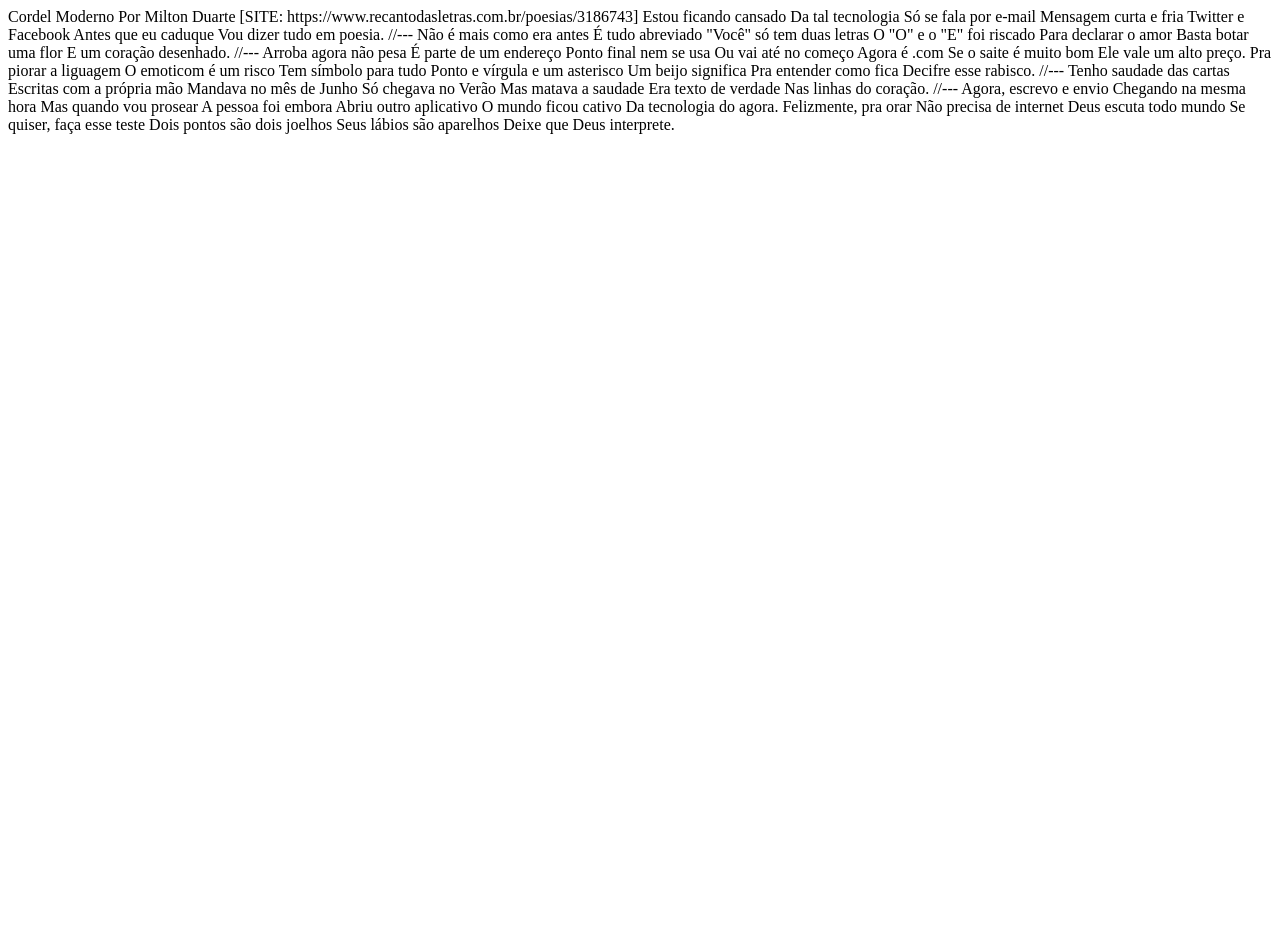
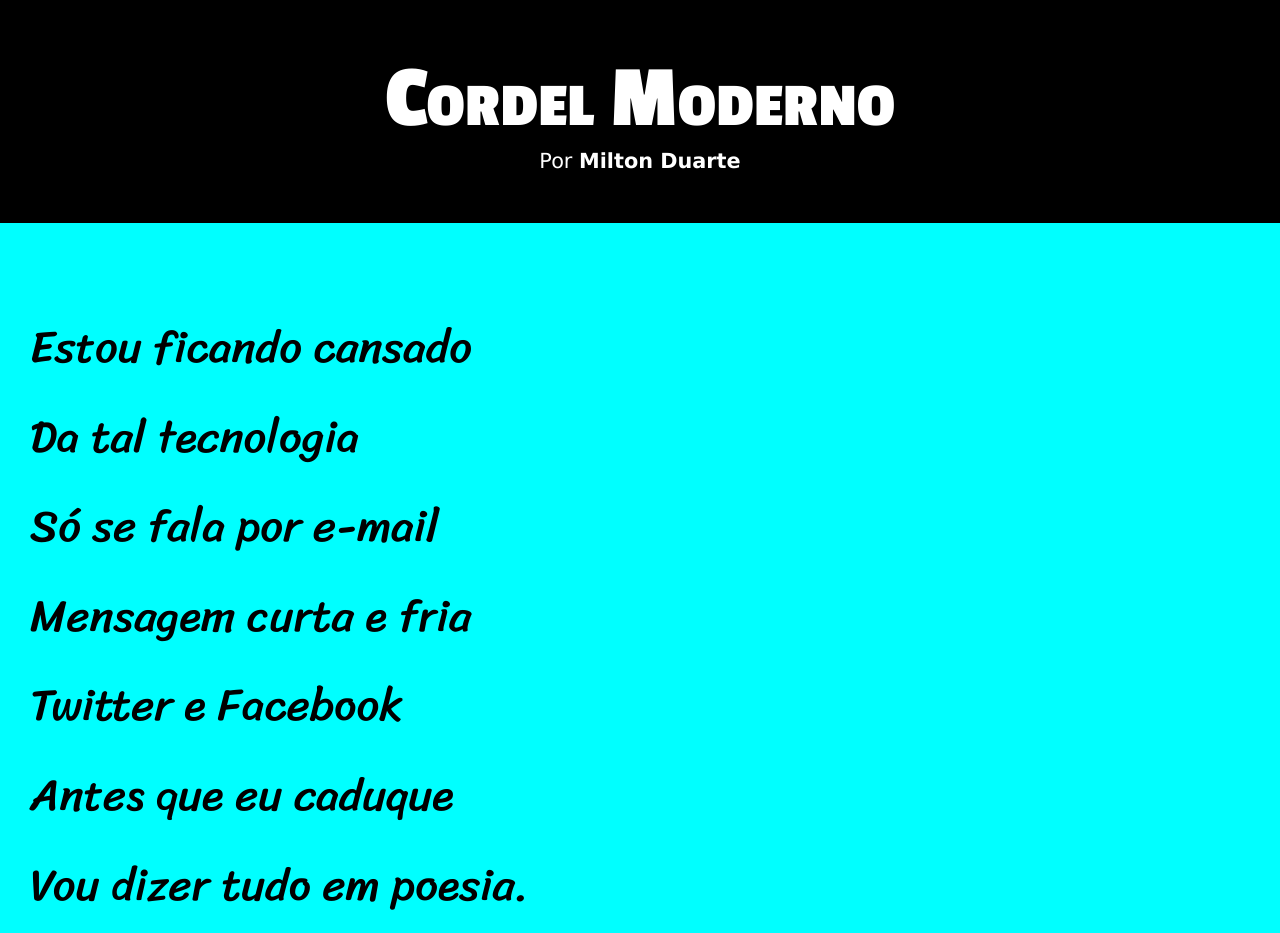
Before and after one commit to Michael2santos/Cordel-Moderno, a plain HTML site: page index.html in a window 1280 px wide. Shown: the top 933 px of the page. Before the commit the page ends 800 px from the top, so only its background shows below. Drawn offline with Linux system fonts and the light colour scheme.

Commit message:
commit de estruturação do html e começo de estilização com css

```diff
--- a/css/style.css
+++ b/css/style.css
@@ -0,0 +1,80 @@
+@import url('https://fonts.googleapis.com/css2?family=Passion+One:wght@400;700;900&family=Sriracha&display=swap');
+
+:root{
+    --font1: Verdana, Geneva, Tahoma, sans-serif;
+    --font2: 'Sriracha', cursive;
+    --font3: 'Passion One', cursive;
+}
+
+*{
+    padding: 0;
+    margin: 0;
+}
+
+body{
+    height: 100%;
+    font-family: var(--font1);
+}
+
+header{
+    background-color: black;
+    color: white;
+    text-align: center;
+}
+
+header >h1{
+    font-size: 7vw;
+    font-variant: small-caps;
+    padding-top: 50px;
+    font-family: var(--font3);
+
+}
+
+#nome-autor{
+    padding-bottom: 50px;
+    font-size: 1.3em;
+}
+
+a{
+    color: white;
+    text-decoration: none;
+
+}
+
+a:hover{
+    text-decoration: underline;
+}
+
+section{
+    padding-top: 10vh;
+    padding-bottom: 10vh;
+    line-height: 2em;
+    padding-left: 30px;
+    font-family: var(--font2);
+    font-size: 3.5vw;
+}
+
+
+section.normal{
+    background-color: aqua;
+}
+
+section.imagen > p{
+    background-color: rgba(0, 0, 0, 0.164);
+    display: inline-block;
+    padding: 5px;
+}
+
+section.imagen{
+    background-color: rgb(117, 115, 115);
+}
+
+
+
+footer{
+    background-color: black;
+    color: white;
+    text-align: center;
+    text-decoration: none;
+    padding: 10px;
+}
--- a/index.html
+++ b/index.html
@@ -7,72 +7,107 @@
     <title>Cordel moderno</title>
 </head>
 <body>
-    Cordel Moderno
-Por Milton Duarte
-[SITE: https://www.recantodasletras.com.br/poesias/3186743]
+    <header>
+        <h1>Cordel Moderno</h1>
+        <p id="nome-autor">
+            <a href="https://www.recantodasletras.com.br/poesias/3186743" target="_blank">Por <strong>Milton Duarte</strong></a>
+        </p>
+    </header>
 
-Estou ficando cansado
-Da tal tecnologia
-Só se fala por e-mail
-Mensagem curta e fria
-Twitter e Facebook
-Antes que eu caduque
+        <section class="normal">
+            <p>
+                Estou ficando cansado<br>
+                Da tal tecnologia<br>
+                Só se fala por e-mail<br>
+                Mensagem curta e fria<br>
+                Twitter e Facebook<br>
+                Antes que eu caduque<br>
                 Vou dizer tudo em poesia.
+            </p>
+        </section>
 
-//---
 
-Não é mais como era antes
-É tudo abreviado
-"Você" só tem duas letras
-O "O" e o "E" foi riscado
-Para declarar o amor
-Basta botar uma flor
+
+        <section class="imagen">
+            <p>
+                Não é mais como era antes<br>
+                É tudo abreviado<br>
+                "Você" só tem duas letras<br>
+                O "O" e o "E" foi riscado<br>
+                Para declarar o amor<br>
+                Basta botar uma flor<br>
                 E um coração desenhado.
+            </p>
+        </section>
 
-//---
 
-Arroba agora não pesa
-É parte de um endereço
-Ponto final nem se usa
-Ou vai até no começo
-Agora é .com
-Se o saite é muito bom
+
+
+        <section class="normal">
+            <p>
+                Arroba agora não pesa<br>
+                É parte de um endereço<br>
+                Ponto final nem se usa<br>
+                Ou vai até no começo<br>
+                Agora é .com<br>
+                Se o saite é muito bom<br>
                 Ele vale um alto preço.
+            </p>
 
-Pra piorar a liguagem
-O emoticom é um risco
-Tem símbolo para tudo
-Ponto e vírgula e um asterisco
-Um beijo significa
-Pra entender como fica
+            <p>
+                Pra piorar a liguagem<br>
+                O emoticom é um risco<br>
+                Tem símbolo para tudo<br>
+                Ponto e vírgula e um asterisco<br>
+                Um beijo significa<br>
+                Pra entender como fica<br>
                 Decifre esse rabisco.
+            </p>
+        </section>
 
-//---
 
-Tenho saudade das cartas
-Escritas com a própria mão
-Mandava no mês de Junho
-Só chegava no Verão
-Mas matava a saudade
-Era texto de verdade
+
+
+        <section class="imagen">
+            <p>
+                Tenho saudade das cartas<br>
+                Escritas com a própria mão<br>
+                Mandava no mês de Junho<br>
+                Só chegava no Verão<br>
+                Mas matava a saudade<br>
+                Era texto de verdade<br>
                 Nas linhas do coração.
+            </p>
+        </section>
 
-//---
 
-Agora, escrevo e envio
-Chegando na mesma hora
-Mas quando vou prosear
-A pessoa foi embora
-Abriu outro aplicativo
-O mundo ficou cativo
+
+
+        <section class="normal">
+            <p>
+                Agora, escrevo e envio<br>
+                Chegando na mesma hora<br>
+                Mas quando vou prosear<br>
+                A pessoa foi embora<br>
+                Abriu outro aplicativo<br>
+                O mundo ficou cativo<br>
                 Da tecnologia do agora.
+            </p>
 
-Felizmente, pra orar
-Não precisa de internet
-Deus escuta todo mundo
-Se quiser, faça esse teste
-Dois pontos são dois joelhos
-Seus lábios são aparelhos
+            <p>
+                Felizmente, pra orar<br>
+                Não precisa de internet<br>
+                Deus escuta todo mundo<br>
+                Se quiser, faça esse teste<br>
+                Dois pontos são dois joelhos<br>
+                Seus lábios são aparelhos<br>
                 Deixe que Deus interprete.
+            </p>
+        </section>
+
+        <footer>
+            <p>Site criado por: <strong>Michael santos</strong></p>
+            <p>Durante o curso de <strong>Html5</strong> e <strong>Css3</strong> da plataforma <a href="https://www.cursoemvideo.com/" target="_blank">Curso em video</a></p>
+        </footer>
 </body>
 </html>
```
Lines whose indentation alone changed are shown as unchanged.
